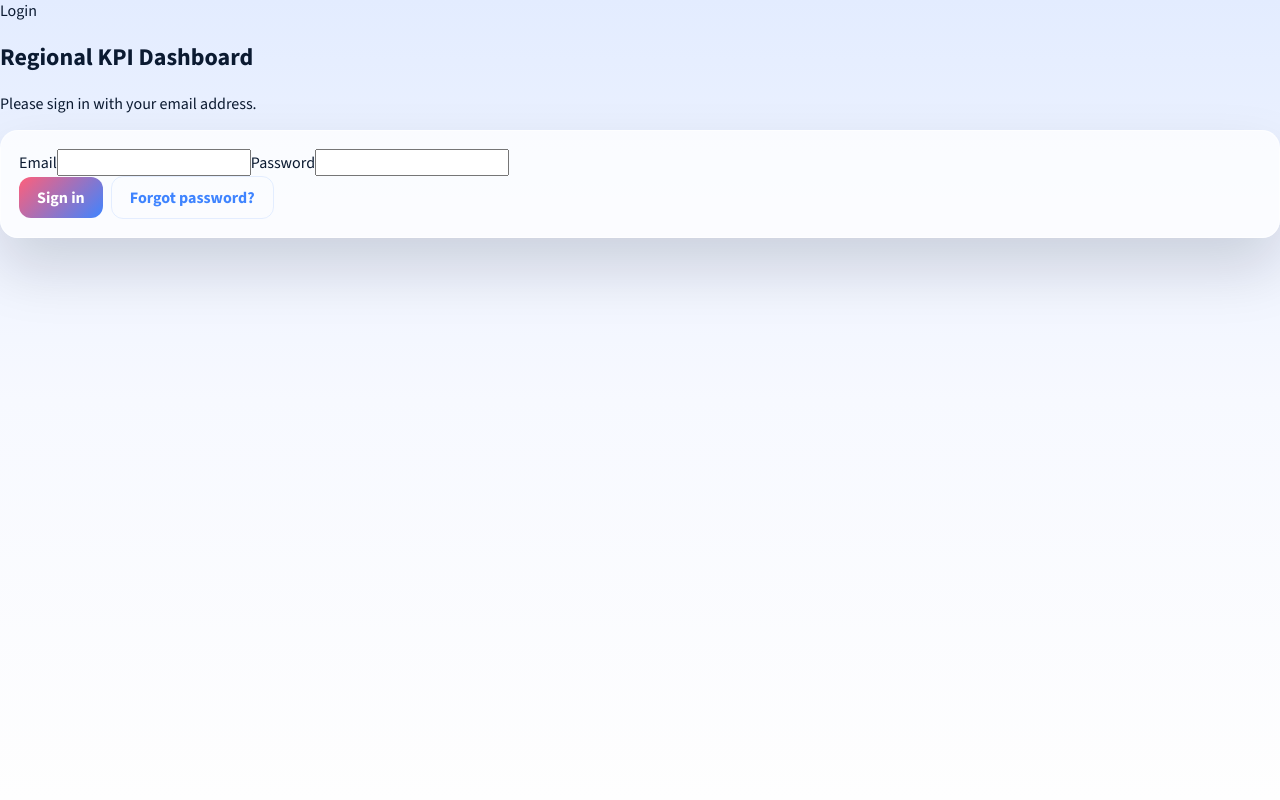
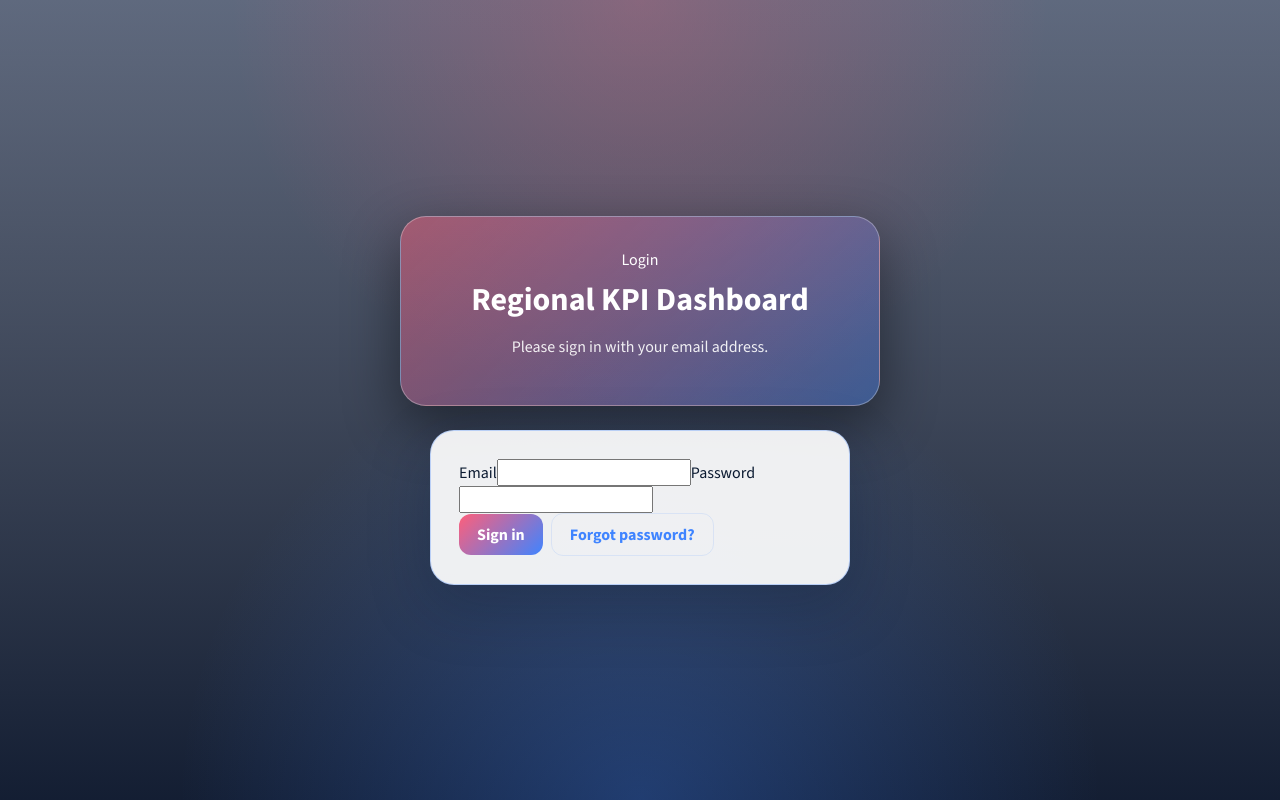
Before and after one commit to Scott-MoM/rpl-kpi, a React (Vite) app in the folder frontend/: page /#/login in a window 1280 px wide. Built offline with nearby package versions, Linux system fonts and the light colour scheme; no server answers.

Commit message:
Colorize login experience

```diff
--- a/frontend/src/pages/LoginPage.tsx
+++ b/frontend/src/pages/LoginPage.tsx
@@ -55,8 +55,8 @@ export function LoginPage() {
   }
 
   return (
-    <main className="page">
-      <section className="hero-card">
+    <main className="page login-page">
+      <section className="hero-card login-hero">
         <span className="badge">Login</span>
         <h1>Regional KPI Dashboard</h1>
         <p>Please sign in with your email address.</p>
--- a/frontend/src/styles/global.css
+++ b/frontend/src/styles/global.css
@@ -69,6 +69,39 @@ textarea {
   grid-template-columns: minmax(260px, 320px) 1fr minmax(320px, 1.5fr);
   gap: 22px;
   padding: 20px;
+}
+
+.login-page {
+  display: flex;
+  flex-direction: column;
+  align-items: center;
+  justify-content: center;
+  min-height: 100vh;
+  gap: 24px;
+  padding: 32px;
+  background: radial-gradient(circle at top, rgba(255, 95, 122, 0.25), transparent 40%),
+    radial-gradient(circle at bottom, rgba(63, 132, 255, 0.3), transparent 45%),
+    linear-gradient(180deg, rgba(7, 18, 40, 0.6), rgba(7, 18, 40, 0.95));
+}
+
+.login-hero {
+  width: min(480px, 100%);
+  text-align: center;
+  border-radius: 26px;
+  border: 1px solid rgba(255, 255, 255, 0.3);
+  background: linear-gradient(135deg, rgba(255, 95, 122, 0.45), rgba(63, 132, 255, 0.35));
+  color: #fff;
+  padding: 32px 28px;
+  box-shadow: 0 20px 55px rgba(0, 0, 0, 0.45);
+}
+
+.login-hero h1 {
+  margin: 8px 0 6px;
+  font-size: 2rem;
+}
+
+.login-hero p {
+  color: rgba(255, 255, 255, 0.9);
 }
 
 .glass-panel {
@@ -361,3 +394,13 @@ textarea {
     padding: 18px;
   }
 }
+.auth-card {
+  max-width: 420px;
+  width: 100%;
+  margin: 0 auto;
+  background: rgba(255, 255, 255, 0.92);
+  border-radius: 24px;
+  border: 1px solid rgba(63, 132, 255, 0.3);
+  padding: 28px;
+  box-shadow: 0 20px 60px rgba(7, 18, 40, 0.25);
+}
```
